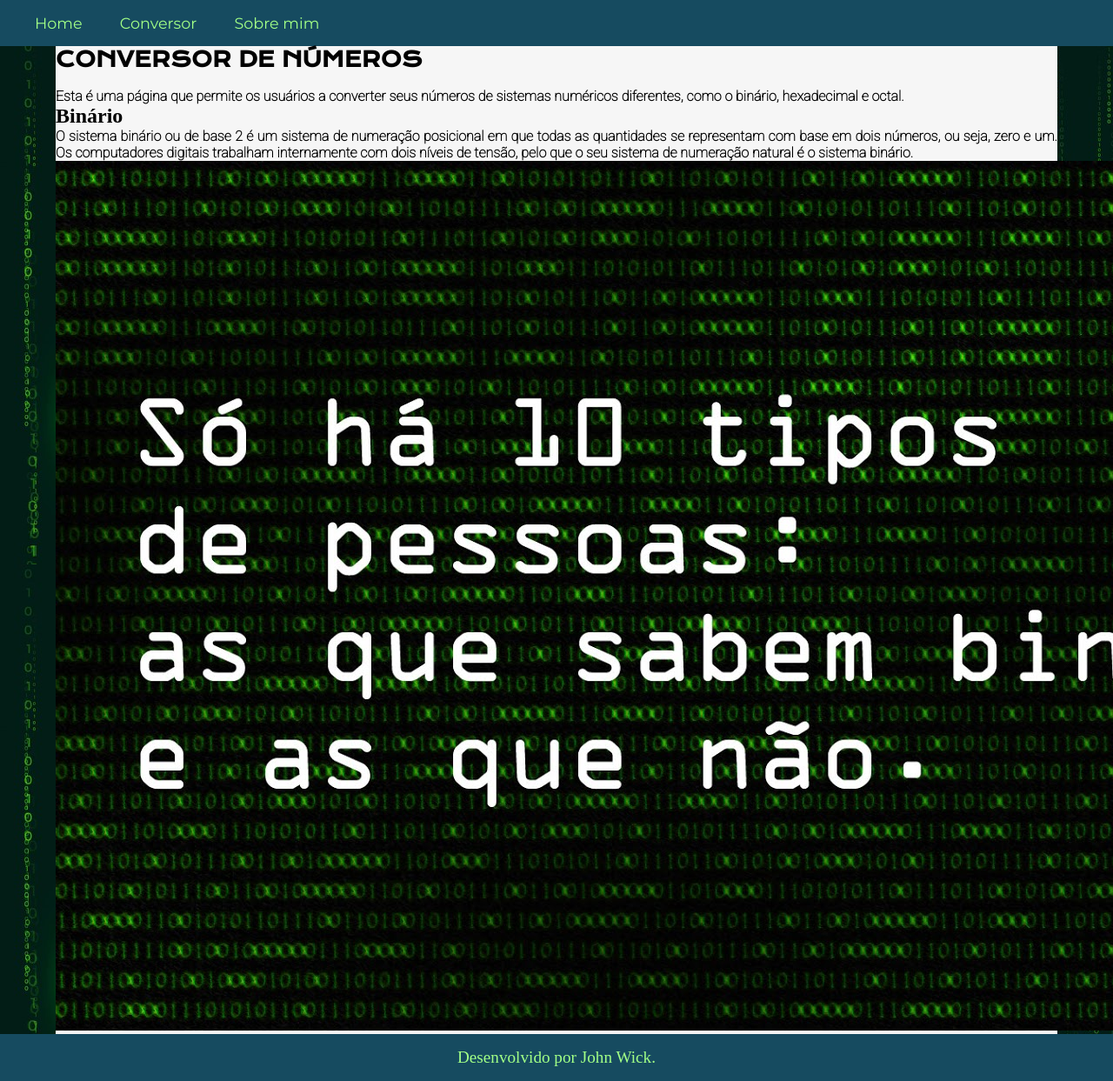
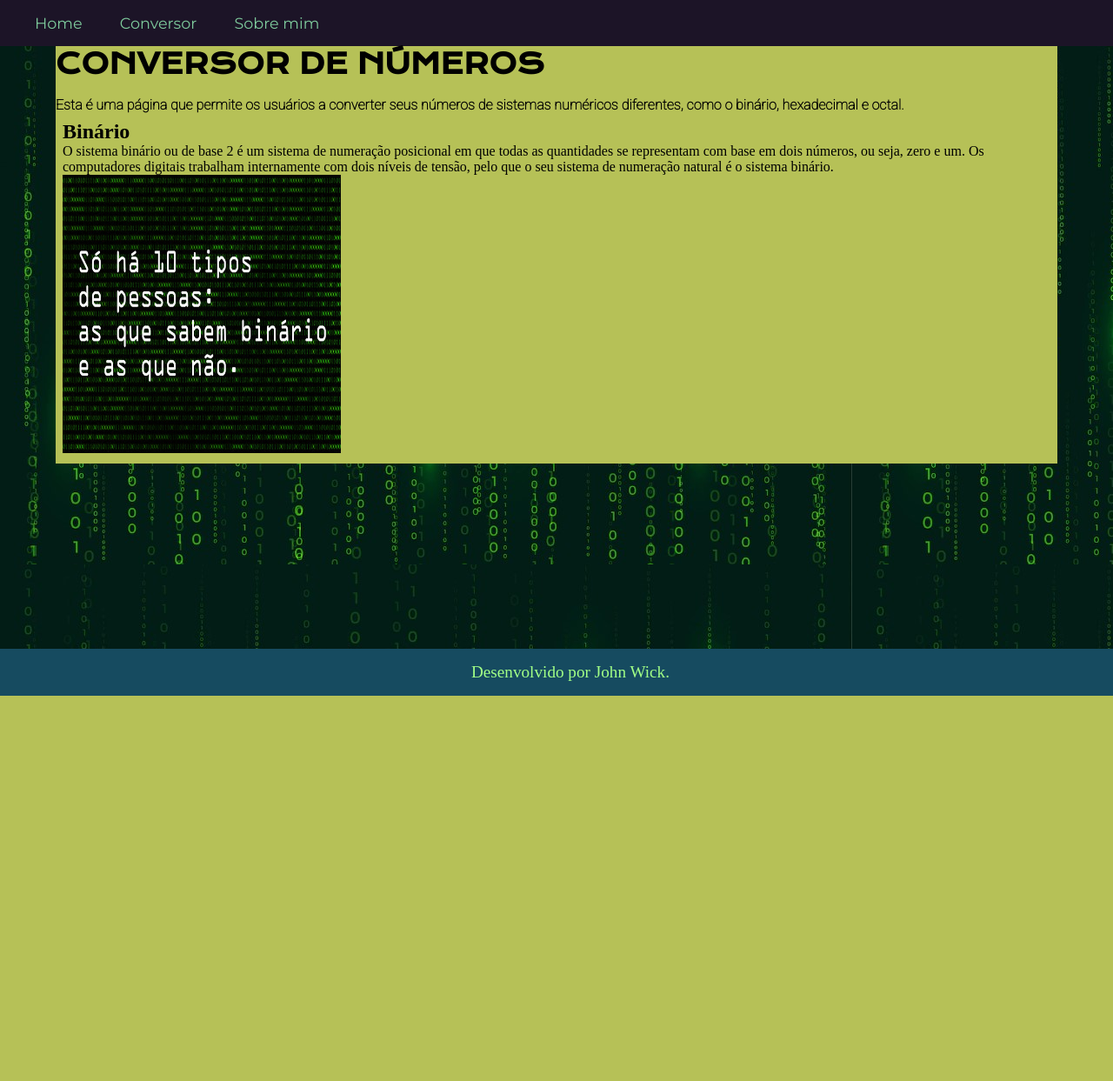
Before and after one commit to joao-eduardo17/Conversor_de_SN, a Flask app: page / in a window 1280 px wide; the page is wider, and only the part inside the window is pictured. Shown: that part at 87% size. After the commit the page ends 800 px from the top of that part, so only its background shows below. Run offline with Flask 3, Linux system fonts and the light colour scheme.

Commit message:
algumas mudanças e implementações
algumas mudaças de cores e adições de novas classes

```diff
--- a/static/css/style.css
+++ b/static/css/style.css
@@ -1,4 +1,9 @@
 @import url('https://fonts.googleapis.com/css2?family=Krona+One&family=Montserrat:wght@400;600&family=Roboto:wght@100&display=swap');
+
+:root{
+    --cor-primaria:
+    --cor-secundaria:
+}
 
 *{
     margin: 0;
@@ -12,7 +17,7 @@ body{
 .navbar{
     display: flex;
     gap: 1.2rem;
-    background-color: #164B60;
+    background-color: #1C1427;
     padding: 1rem;
 }
 
@@ -20,19 +25,20 @@ body{
     text-decoration: none;
     font-family: 'Montserrat', sans-serif;
     font-size: 1.1rem;
-    color: #A2FF86;
+    color: #7ECA9C;
     margin-left: 1.5rem;
 }
 
 .apresentacao{
-    background-color: #F6F6F6;
+    background-color: #b6c157;
     margin: 0% 5%;
     height: 90%;
 }
 
 .apresentacao_titulo{
     font-family: 'Krona One', sans-serif;
-    font-size: 1.5rem;
+    font-size: 2rem;
+    padding: 0.5rem auto auto;
 }
 
 .apresentacao_texto{
@@ -43,10 +49,28 @@ body{
 
 }
 
+.apresentacao_conteudo{
+    padding: 0.5rem;
+}
+
+.apresentacao_conteudo_texto{
+
+}
+
 .rodape{
     font-size: larger;
     color: #A2FF86;
+    position: fixed;
     text-align: center;
     background-color: #164B60;
     padding: 1rem;
+    width: 100%;
+    bottom: 0;
+    /*display: flex;
+    align-items: end;*/
 }
+
+#imagem_fun{
+    height: 20rem;
+    width: 20rem;
+}
--- a/templates/index.html
+++ b/templates/index.html
@@ -17,10 +17,10 @@
     <main class="apresentacao">
         <h1 class="apresentacao_titulo">CONVERSOR DE NÚMEROS</h1><br>
         <p class="apresentacao_texto">Esta é uma página que permite os usuários a converter seus números de sistemas numéricos diferentes, como o binário, hexadecimal e octal.</p>
-        <section>
+        <section class="apresentacao_conteudo">
             <h2>Binário</h2>
-            <p class="apresentacao_texto">O sistema binário ou de base 2 é um sistema de numeração posicional em que todas as quantidades se representam com base em dois números, ou seja, zero e um. Os computadores digitais trabalham internamente com dois níveis de tensão, pelo que o seu sistema de numeração natural é o sistema binário.</p>
-            <img src="../static/img/binjk.webp">
+            <p class="apresentacao_conteudo_texto">O sistema binário ou de base 2 é um sistema de numeração posicional em que todas as quantidades se representam com base em dois números, ou seja, zero e um. Os computadores digitais trabalham internamente com dois níveis de tensão, pelo que o seu sistema de numeração natural é o sistema binário.</p>
+            <img id="imagem_fun" src="../static/img/binjk.webp">
         </section>
 
     </main>
```
